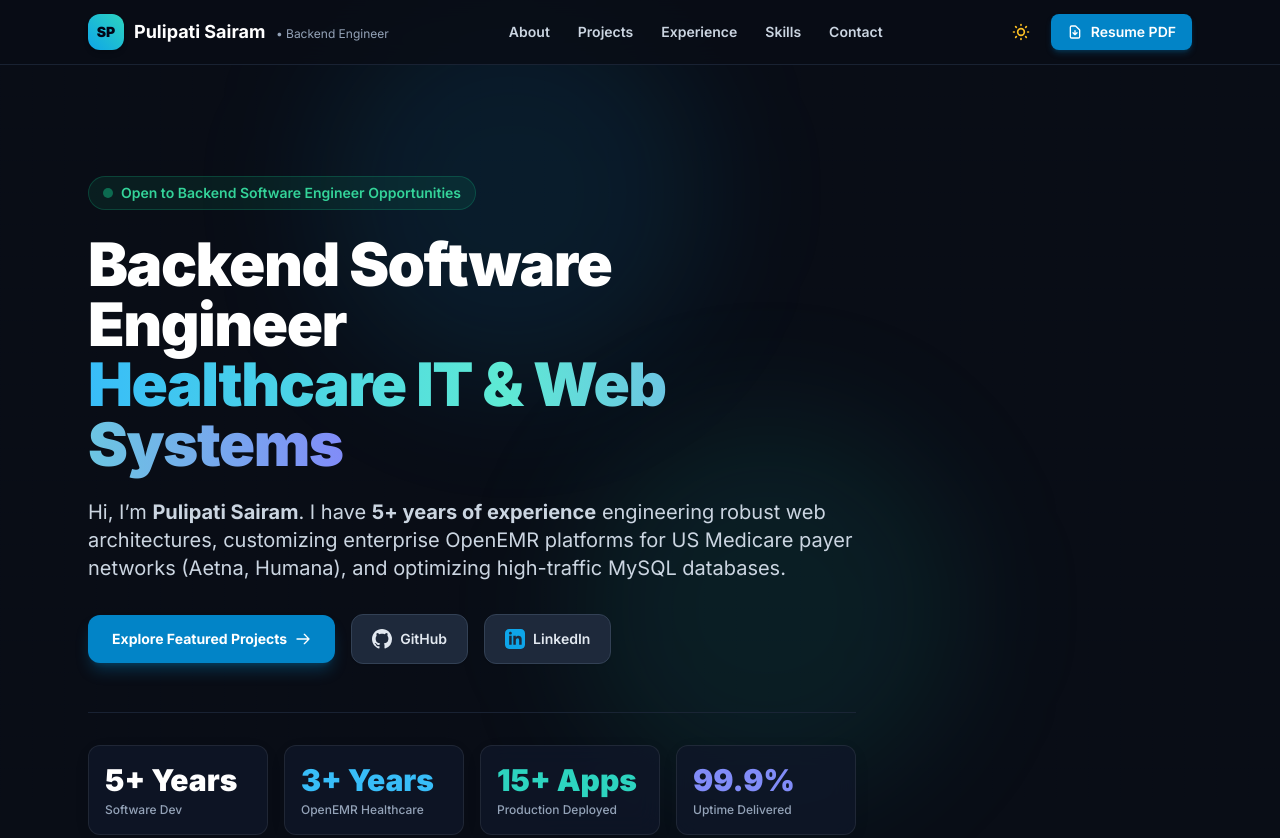
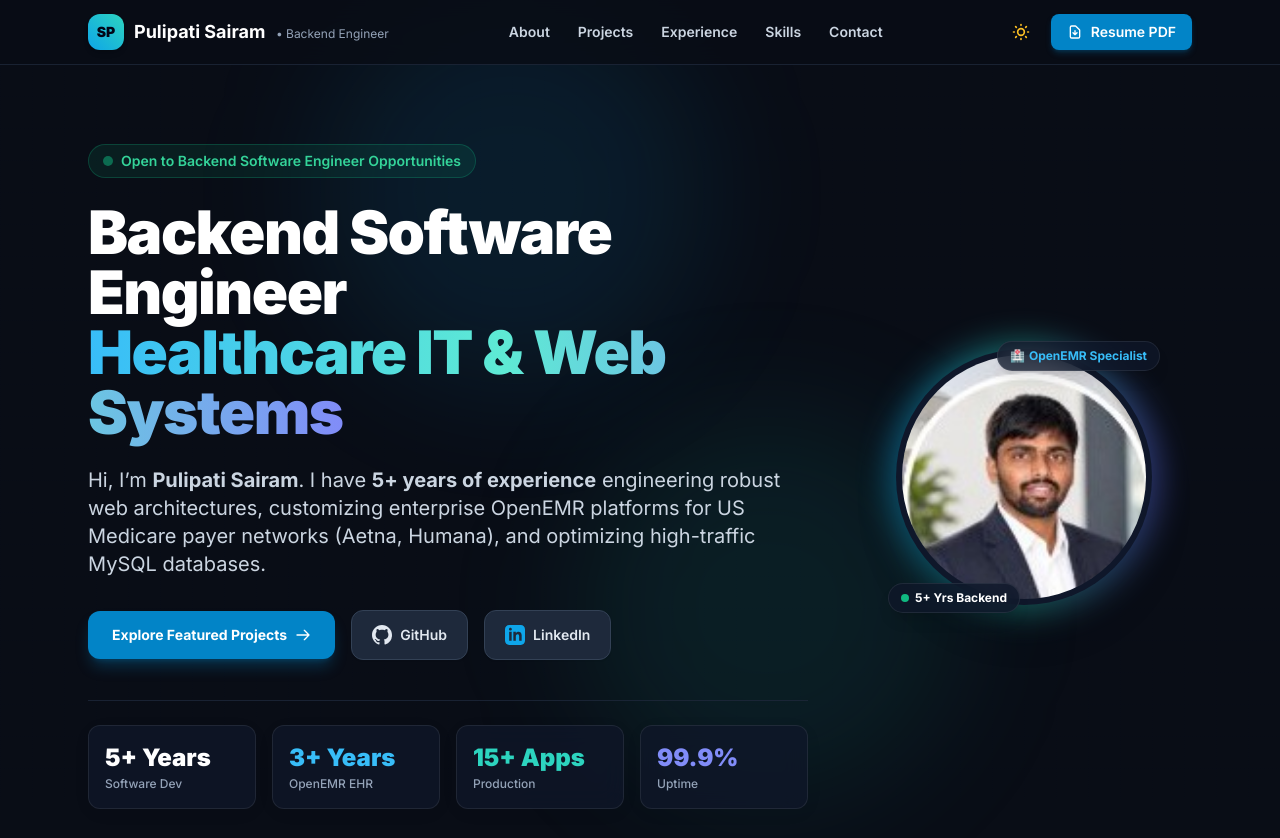
Before and after one commit to SairamPulipati/sairampulipati.github.io, a plain HTML site: page index.html in a window 1280 px wide. Shown: the top 838 px of the page. Drawn offline with nearby package versions, Linux system fonts and the light colour scheme.

Commit message:
Add professional suit photo with glowing frame and badges to Hero section

```diff
--- a/index.html
+++ b/index.html
@@ -193,10 +193,12 @@
   </header>
 
   <!-- Hero Section -->
-  <section class="relative pt-28 pb-16 sm:pt-36 sm:pb-24 lg:pt-44 lg:pb-32 z-10 flex items-center hero-min-h">
+  <section class="relative pt-24 pb-16 sm:pt-32 sm:pb-24 lg:pt-36 lg:pb-28 z-10 flex items-center hero-min-h">
     <div class="max-w-6xl mx-auto px-4 sm:px-6 w-full">
-      <div class="max-w-3xl">
+      <div class="grid lg:grid-cols-12 gap-8 lg:gap-12 items-center">
 
+        <!-- Left Column: Copy & Actions -->
+        <div class="lg:col-span-8 order-2 lg:order-1">
           <!-- Status Pill -->
           <div class="inline-flex items-center gap-2 px-3.5 py-1.5 rounded-full bg-emerald-500/10 border border-emerald-500/25 text-emerald-700 dark:text-emerald-400 text-xs sm:text-sm font-semibold mb-6">
             <span class="w-2.5 h-2.5 rounded-full bg-emerald-500 animate-pulse"></span>
@@ -217,7 +219,7 @@
           </p>
 
           <!-- CTA Buttons -->
-        <div class="flex flex-wrap items-center gap-3 sm:gap-4 mb-12">
+          <div class="flex flex-wrap items-center gap-3 sm:gap-4 mb-10">
             <a href="#projects" class="w-full sm:w-auto px-6 py-3.5 rounded-xl bg-sky-600 hover:bg-sky-500 text-white font-bold text-sm transition-all shadow-lg shadow-sky-600/30 flex items-center justify-center gap-2">
               Explore Featured Projects
               <svg class="w-4 h-4" fill="none" stroke="currentColor" viewBox="0 0 24 24"><path stroke-linecap="round" stroke-linejoin="round" stroke-width="2" d="M14 5l7 7m0 0l-7 7m7-7H3"/></svg>
@@ -235,22 +237,48 @@
           </div>
 
           <!-- Metric Cards Grid -->
-        <div class="grid grid-cols-2 sm:grid-cols-4 gap-3 sm:gap-4 pt-8 border-t border-slate-200 dark:border-slate-800/80">
-          <div class="glass-card rounded-xl p-4">
-            <div class="text-2xl sm:text-3xl font-black text-slate-900 dark:text-white">5+ Years</div>
-            <div class="text-xs text-slate-500 dark:text-slate-400 mt-1 font-medium">Software Dev</div>
+          <div class="grid grid-cols-2 sm:grid-cols-4 gap-3 sm:gap-4 pt-6 border-t border-slate-200 dark:border-slate-800/80">
+            <div class="glass-card rounded-xl p-3.5 sm:p-4">
+              <div class="text-xl sm:text-2xl font-black text-slate-900 dark:text-white">5+ Years</div>
+              <div class="text-xs text-slate-500 dark:text-slate-400 mt-0.5 font-medium">Software Dev</div>
             </div>
-          <div class="glass-card rounded-xl p-4">
-            <div class="text-2xl sm:text-3xl font-black text-sky-600 dark:text-sky-400">3+ Years</div>
-            <div class="text-xs text-slate-500 dark:text-slate-400 mt-1 font-medium">OpenEMR Healthcare</div>
+            <div class="glass-card rounded-xl p-3.5 sm:p-4">
+              <div class="text-xl sm:text-2xl font-black text-sky-600 dark:text-sky-400">3+ Years</div>
+              <div class="text-xs text-slate-500 dark:text-slate-400 mt-0.5 font-medium">OpenEMR EHR</div>
             </div>
-          <div class="glass-card rounded-xl p-4">
-            <div class="text-2xl sm:text-3xl font-black text-teal-600 dark:text-teal-400">15+ Apps</div>
-            <div class="text-xs text-slate-500 dark:text-slate-400 mt-1 font-medium">Production Deployed</div>
+            <div class="glass-card rounded-xl p-3.5 sm:p-4">
+              <div class="text-xl sm:text-2xl font-black text-teal-600 dark:text-teal-400">15+ Apps</div>
+              <div class="text-xs text-slate-500 dark:text-slate-400 mt-0.5 font-medium">Production</div>
             </div>
-          <div class="glass-card rounded-xl p-4">
-            <div class="text-2xl sm:text-3xl font-black text-indigo-600 dark:text-indigo-400">99.9%</div>
-            <div class="text-xs text-slate-500 dark:text-slate-400 mt-1 font-medium">Uptime Delivered</div>
+            <div class="glass-card rounded-xl p-3.5 sm:p-4">
+              <div class="text-xl sm:text-2xl font-black text-indigo-600 dark:text-indigo-400">99.9%</div>
+              <div class="text-xs text-slate-500 dark:text-slate-400 mt-0.5 font-medium">Uptime</div>
+            </div>
+          </div>
+        </div>
+
+        <!-- Right Column: Profile Photo Frame -->
+        <div class="lg:col-span-4 order-1 lg:order-2 flex justify-center">
+          <div class="relative group">
+            <!-- Glow effect ring -->
+            <div class="absolute -inset-1.5 bg-gradient-to-r from-sky-500 via-teal-400 to-indigo-500 rounded-full blur-lg opacity-60 group-hover:opacity-100 transition duration-500 animate-pulse"></div>
+
+            <!-- Photo circle wrapper -->
+            <div class="relative w-44 h-44 sm:w-56 sm:h-56 md:w-64 md:h-64 rounded-full overflow-hidden p-1.5 bg-white dark:bg-slate-900 shadow-2xl">
+              <img src="profile.jpg" alt="Pulipati Sairam - Backend Software Engineer" class="w-full h-full object-cover rounded-full group-hover:scale-105 transition-transform duration-300">
+            </div>
+
+            <!-- Floating Badge: Experience -->
+            <div class="absolute -bottom-2 -left-2 glass-card py-1.5 px-3 rounded-full text-xs font-bold text-slate-900 dark:text-white shadow-lg flex items-center gap-1.5 border border-sky-500/30">
+              <span class="w-2 h-2 rounded-full bg-emerald-500"></span>
+              5+ Yrs Backend
+            </div>
+
+            <!-- Floating Badge: OpenEMR -->
+            <div class="absolute -top-2 -right-2 glass-card py-1.5 px-3 rounded-full text-xs font-bold text-sky-600 dark:text-sky-400 shadow-lg flex items-center gap-1 border border-teal-500/30">
+              <span>🏥</span>
+              OpenEMR Specialist
+            </div>
           </div>
         </div>
 
```
Also changed, not shown: profile.jpg (added). Lines whose indentation alone changed are shown as unchanged.
